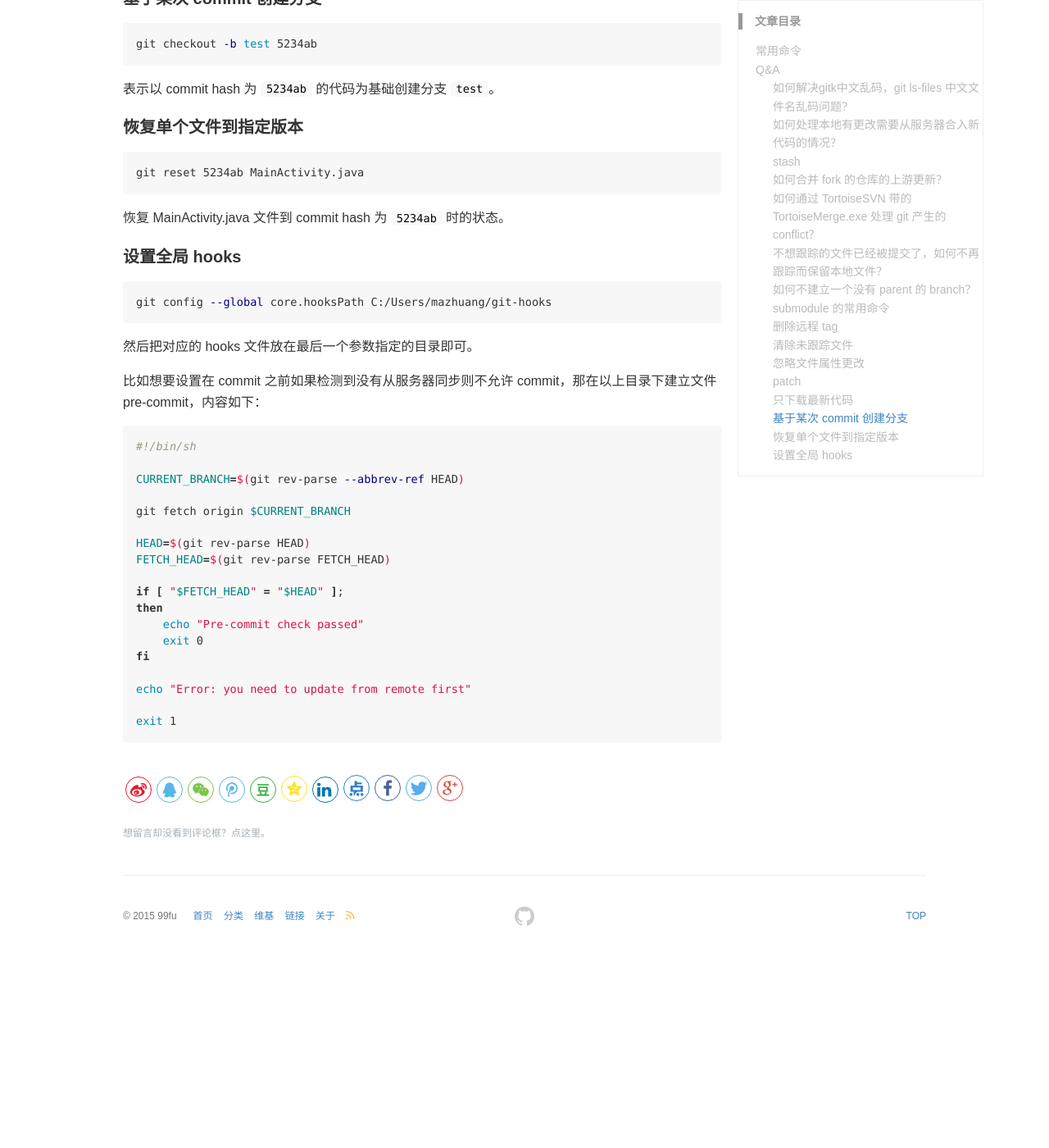
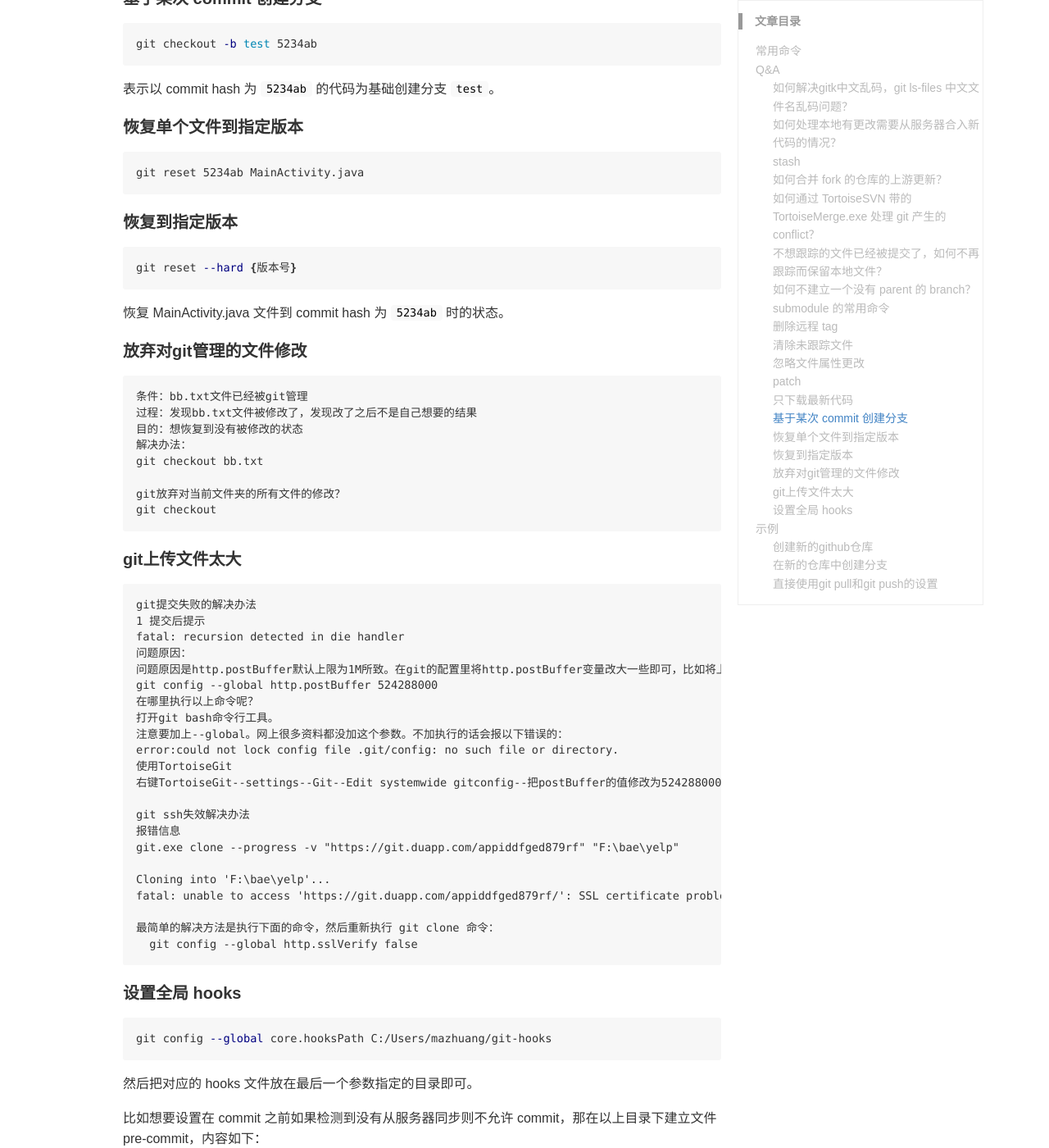
Before and after one commit to 99fu/99fu.github.io, a Jekyll site: the page built from _wiki/git.md, in a window 1280 px wide and 1400 px high, scrolled down 5742 px. Shown: the whole window at 82% size. Built offline with Jekyll 4.4.1, drawn with Linux system fonts in a browser that asks for light colours; comment, search, counter and statistics services are not loaded; before the commit the page ends 6908 px from its top, so only the background shows below that; some of the changed text lies outside the part shown.

Commit message:
git wiki

````diff
--- a/_wiki/git.md
+++ b/_wiki/git.md
@@ -11,8 +11,8 @@
 | 功能                      | 命令                                  |
 |:--------------------------|:--------------------------------------|
 | 添加文件/更改到暂存区     | git add filename                      |
-| 添加所有文件/更改到暂存区 | git add .                             |
-| 提交                      | git commit -m msg                     |
+| 添加所有文件/更改到暂存区 | [git add .][git add --all]                             |
+| 提交                      | git commit -m "msg"                     |
 | 从远程仓库拉取最新代码    | git pull origin master                |
 | 推送到远程仓库            | git push origin master                |
 | 查看配置信息              | git config --list                     |
@@ -272,7 +272,51 @@
 git reset 5234ab MainActivity.java
 ```
 
+#### 恢复到指定版本
+
+```sh
+git reset --hard {版本号}
+```
+
 恢复 MainActivity.java 文件到 commit hash 为 `5234ab` 时的状态。
+
+#### 放弃对git管理的文件修改
+```
+条件：bb.txt文件已经被git管理
+过程：发现bb.txt文件被修改了，发现改了之后不是自己想要的结果
+目的：想恢复到没有被修改的状态
+解决办法：
+git checkout bb.txt
+
+git放弃对当前文件夹的所有文件的修改？
+git checkout
+```
+#### git上传文件太大
+```
+git提交失败的解决办法
+1 提交后提示
+fatal: recursion detected in die handler
+问题原因：
+问题原因是http.postBuffer默认上限为1M所致。在git的配置里将http.postBuffer变量改大一些即可，比如将上限设为500M：
+git config --global http.postBuffer 524288000
+在哪里执行以上命令呢？
+打开git bash命令行工具。
+注意要加上--global。网上很多资料都没加这个参数。不加执行的话会报以下错误的：
+error:could not lock config file .git/config: no such file or directory.
+使用TortoiseGit
+右键TortoiseGit--settings--Git--Edit systemwide gitconfig--把postBuffer的值修改为524288000
+
+git ssh失效解决办法
+报错信息
+git.exe clone --progress -v "https://git.duapp.com/appiddfged879rf" "F:\bae\yelp"
+
+Cloning into 'F:\bae\yelp'...
+fatal: unable to access 'https://git.duapp.com/appiddfged879rf/': SSL certificate problem: unable to get local issuer certificate
+
+最简单的解决方法是执行下面的命令，然后重新执行 git clone 命令：
+  git config --global http.sslVerify false
+```
+
 
 #### 设置全局 hooks
 
@@ -304,3 +348,28 @@
 
 exit 1
 ```
+
+
+### 示例
+#### 创建新的github仓库
+```sh
+git init
+git add README.md
+git commit -m "readme.md"
+git remote add origin "https://github.com/99fu/99fu.github.io.git"
+git push -u origin master
+```
+#### 在新的仓库中创建分支
+```
+在本地创建新的分支 git branch newbranch
+切换到新的分支 git checkout newbranch
+将新的分支推送到github git push origin newbranch
+在本地删除一个分支： git branch -d newbranch
+在github远程端删除一个分支： git push origin :newbranch (分支名前的冒号代表删除)
+```
+#### 直接使用git pull和git push的设置
+```sh
+git branch --set-upstream-to=origin/master master
+git branch --set-upstream-to=origin/ThirdParty ThirdParty
+git config --global push.default matching
+```
````
